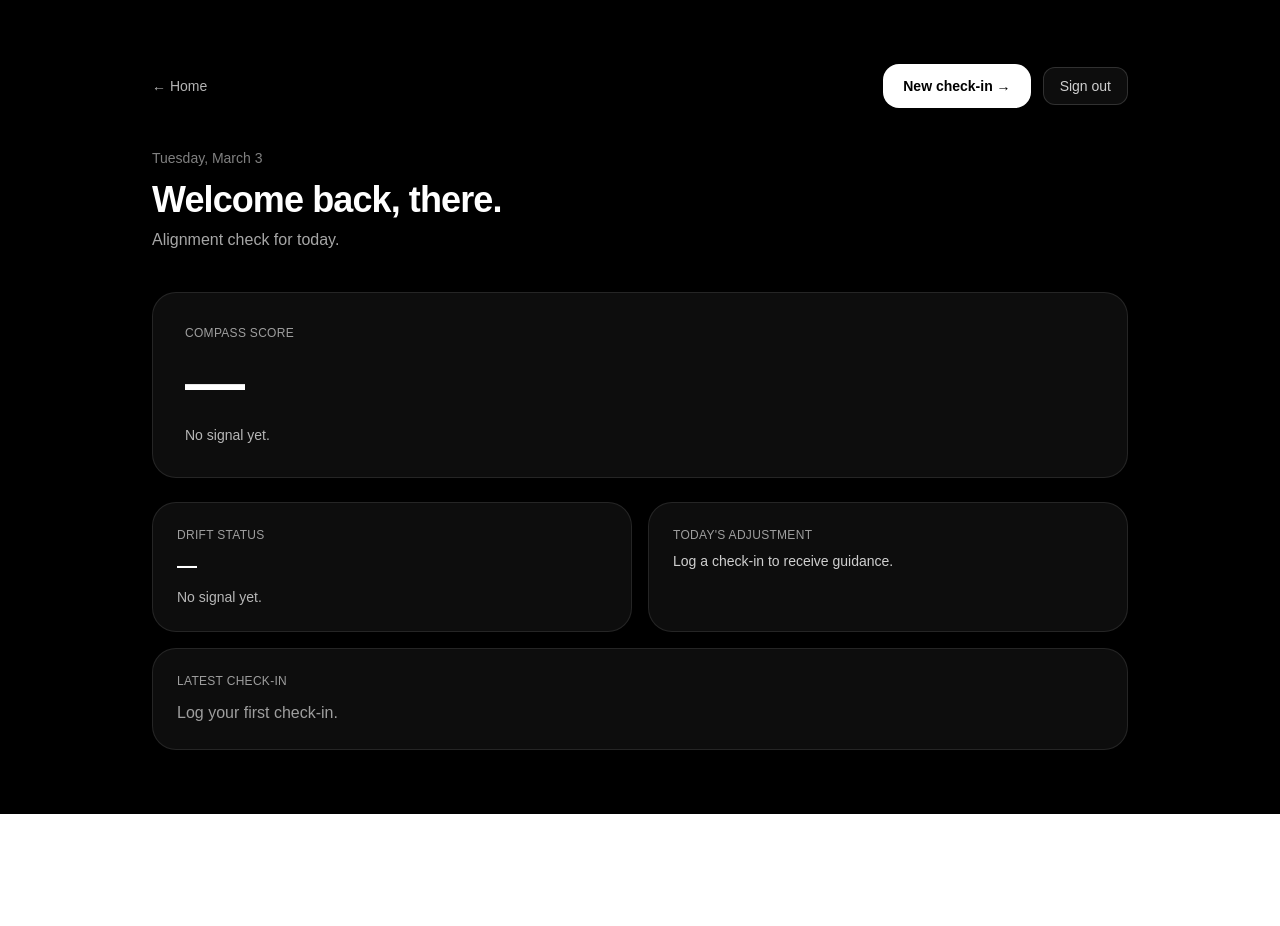
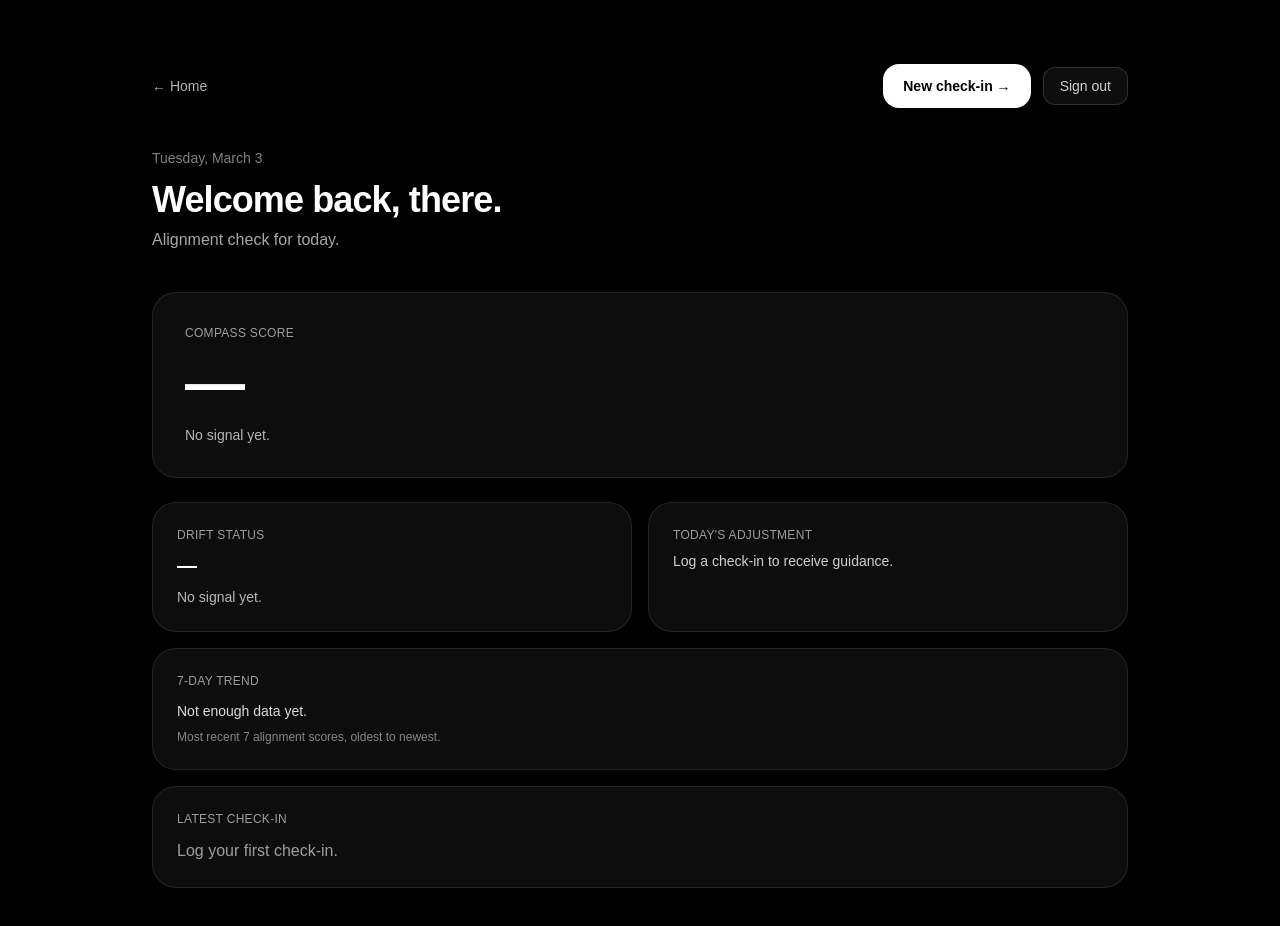
Before and after one commit to thestillcompass/still-compass, a Next.js app: page /dashboard in a window 1280 px wide. Shown: the top 926 px of the page. Before the commit the page ends 814 px from the top, so only its background shows below. Built offline with nearby package versions, Linux system fonts and the light colour scheme; no server answers; the database is empty.

Commit message:
Add 7-day trend card

```diff
--- a/app/dashboard/page.tsx
+++ b/app/dashboard/page.tsx
@@ -20,6 +20,7 @@ export default function DashboardPage() {
   const [email, setEmail] = useState<string | null>(null);
   const [name, setName] = useState<string | null>(null);
   const [latest, setLatest] = useState<Entry | null>(null);
+  const [recentEntries, setRecentEntries] = useState<Entry[]>([]);
   const [loading, setLoading] = useState(true);
 
   useEffect(() => {
@@ -44,12 +45,14 @@ export default function DashboardPage() {
         .from("entries")
         .select("*")
         .order("created_at", { ascending: false })
-        .limit(1);
+        .limit(7);
 
       if (!mounted) return;
 
-      if (!error) {
-        setLatest((data?.[0] as Entry) ?? null);
+      if (!error && data) {
+        const entries = data as Entry[];
+        setRecentEntries(entries);
+        setLatest(entries[0] ?? null);
       }
 
       setLoading(false);
@@ -90,6 +93,18 @@ export default function DashboardPage() {
     else if (score >= 7) scoreColor = "text-amber-400";
     else scoreColor = "text-red-400";
   }
+
+  const trendScores = [...recentEntries]
+    .reverse()
+    .map((entry) =>
+      computeCompassScore({
+        emotional_signal: entry.emotional_signal,
+        vital_energy: entry.vital_energy,
+        cognitive_load: entry.cognitive_load,
+      }).toFixed(1)
+    );
+
+  const trendText = trendScores.join(" → ");
 
   const todayLabel = useMemo(() => {
     return new Date().toLocaleDateString("en-US", {
@@ -147,9 +162,7 @@ export default function DashboardPage() {
           </div>
 
           <div className="mt-3 text-sm text-white/70">
-            {loading
-              ? "Loading latest signal…"
-              : drift?.status ?? "No signal yet."}
+            {loading ? "Loading latest signal…" : drift?.status ?? "No signal yet."}
           </div>
         </div>
 
@@ -176,6 +189,24 @@ export default function DashboardPage() {
 
             <div className="mt-2 text-sm text-white/80">
               {adjustment ?? "Log a check-in to receive guidance."}
+            </div>
+          </div>
+
+          <div className="rounded-3xl border border-white/10 bg-white/5 p-6 sm:col-span-2">
+            <div className="text-xs tracking-wide text-white/60">
+              7-DAY TREND
+            </div>
+
+            <div className="mt-3 text-sm text-white/85">
+              {loading
+                ? "Loading trend…"
+                : trendScores.length > 0
+                ? trendText
+                : "Not enough data yet."}
+            </div>
+
+            <div className="mt-2 text-xs text-white/50">
+              Most recent 7 alignment scores, oldest to newest.
             </div>
           </div>
 
```
